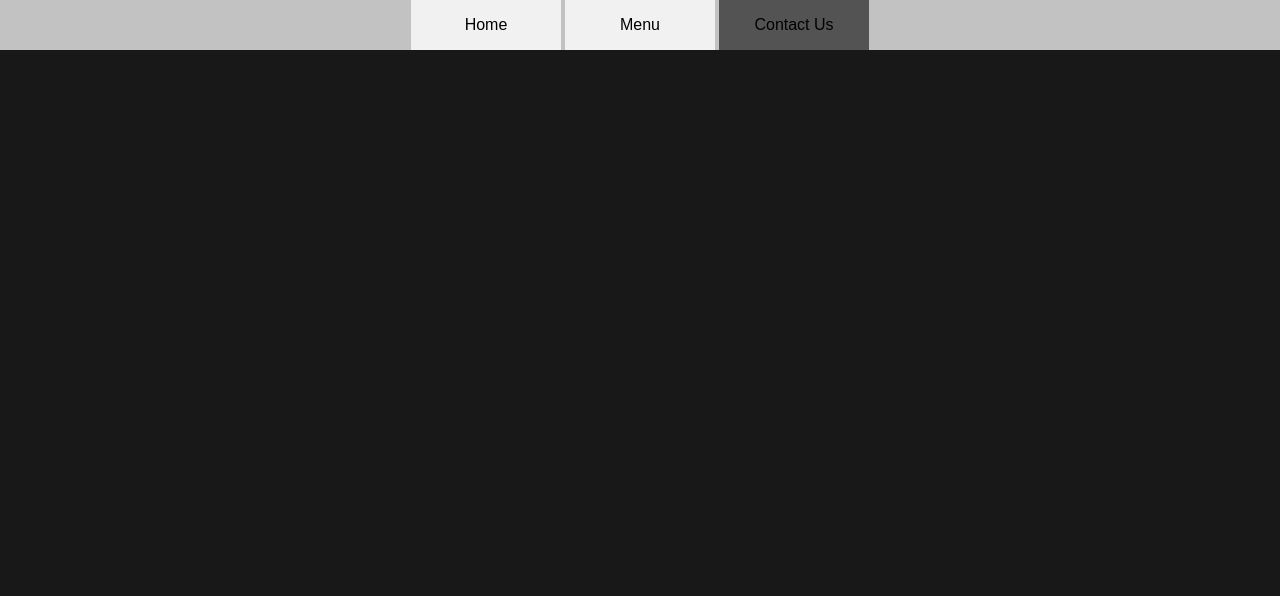
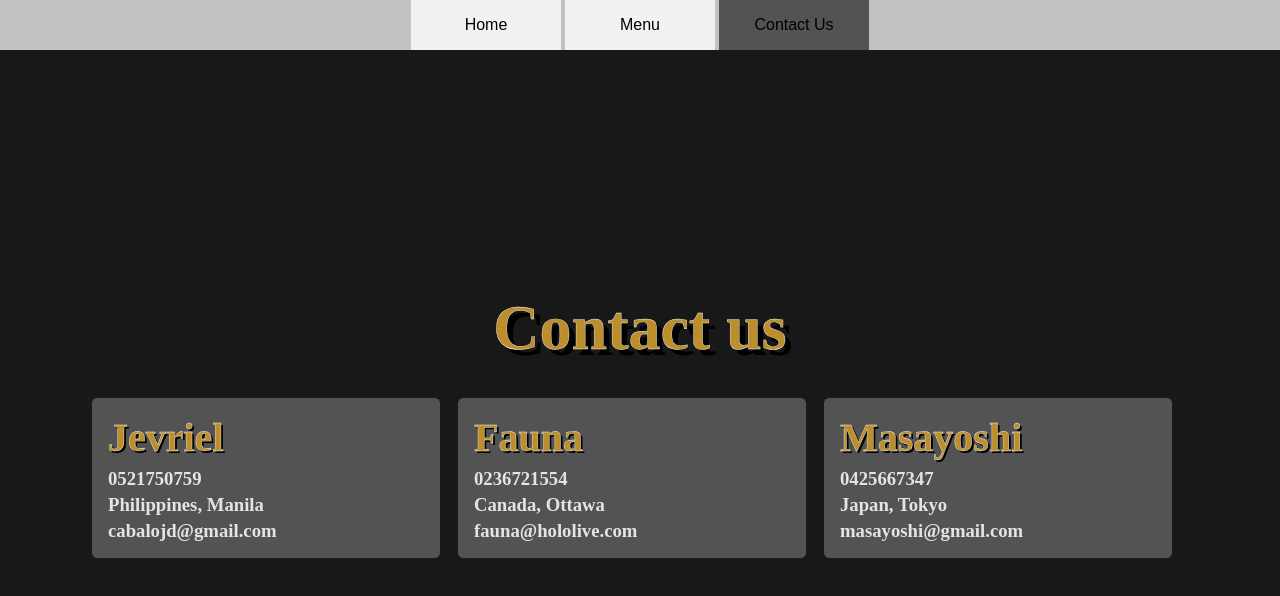
Before and after one commit to Jaydee-88/Project-Restaurant-Page, a website built with webpack: page src/template.html in a window 1280 px wide. Both pictures are taken after a click on the button "Contact Us". Built offline with nearby package versions, Linux system fonts and the light colour scheme.

Commit message:
Finish Project.

```diff
--- a/src/contactuspage.js
+++ b/src/contactuspage.js
@@ -11,10 +11,11 @@ export function loadContactUsPage() {
   headerPara1.classList.add("header--contacts");
 
   const contactSection = document.createElement("section");
+  contactSection.classList.add("contact-section--contacts");
   const contactDiv = document.createElement("div");
   contactDiv.classList.add("contact-div--contacts");
 
-  contactList = [
+  const contactList = [
     {
       name: "Jevriel",
       number: "0521750759",
@@ -30,12 +31,52 @@ export function loadContactUsPage() {
     {
       name: "Masayoshi",
       number: "0425667347",
-      address: "Canada, Ottawa",
+      address: "Japan, Tokyo",
       email: "masayoshi@gmail.com",
     },
   ];
 
-  contactList.forEach((el) => {});
+  function addDropShadow(element) {
+    // Create a new span for the shadow text
+    const shadowText = document.createElement("span");
+    shadowText.textContent = element.textContent;
+
+    // Apply styles for drop shadow
+    shadowText.style.position = "absolute";
+    shadowText.style.color = "rgb(0, 0, 0)"; // Shadow color
+    shadowText.style.left = "2px"; // Offset for shadow
+    shadowText.style.top = "2px"; // Offset for shadow
+    shadowText.style.pointerEvents = "none"; // Prevent interaction with shadow
+    shadowText.style.zIndex = "-1"; // Place behind original text
+
+    // Ensure the parent has a relative position
+    element.style.position = "relative";
+
+    // Append the shadow text to the original element
+    element.appendChild(shadowText);
+  }
+
+  contactList.forEach((el) => {
+    const contactBlock = document.createElement("div");
+    contactBlock.classList.add("contact-block--contacts");
+
+    const contactName = document.createElement("h1");
+    const contactNumber = document.createElement("h3");
+    const contactAddress = document.createElement("h3");
+    const contactEmail = document.createElement("h3");
+
+    contactName.textContent = el.name;
+    contactNumber.textContent = el.number;
+    contactAddress.textContent = el.address;
+    contactEmail.textContent = el.email;
+
+    addDropShadow(contactName);
+    contactBlock.appendChild(contactName);
+    contactBlock.appendChild(contactNumber);
+    contactBlock.appendChild(contactAddress);
+    contactBlock.appendChild(contactEmail);
+    contactSection.appendChild(contactBlock);
+  });
 
   contactSection.appendChild(contactDiv);
 
--- a/src/styles.css
+++ b/src/styles.css
@@ -109,6 +109,7 @@ h1 {
   border: none;
   outline: none;
   border-radius: var(--border-radius-global);
+  cursor: pointer;
 }
 
 .hero-button--home:hover {
--- a/src/styles/contact-page.css
+++ b/src/styles/contact-page.css
@@ -11,8 +11,59 @@
   --navbar-button-pressed: #8a8a8a;
   --navbar-button-active: #535353;
   --border-radius-global: 0.4rem;
+  --stroke: 0.4px rgb(255, 253, 253);
 }
 
 .header--contacts {
   font-size: 4rem;
+  margin-bottom: 2rem;
+  width: 100%;
+  color: var(--main-color);
+  position: relative;
+  -webkit-text-stroke: var(--stroke);
 }
+
+.header--contacts::after {
+  content: "Contact us";
+  color: rgb(0, 0, 0);
+  position: absolute; /* Positions relative to .text */
+  top: 6px;
+  left: 6px;
+  width: 100%;
+  height: 100%;
+  z-index: -1; /* Places it behind the text */
+  -webkit-text-stroke: 0;
+}
+
+.contact-section--contacts {
+  display: flex;
+  gap: 1rem;
+}
+
+.contact-div--contacts {
+  display: flex;
+  gap: 2rem;
+}
+
+.contact-block--contacts {
+  display: flex;
+  flex-direction: column;
+  border-radius: var(--border-radius-global);
+  width: 350px;
+  padding: 1rem;
+  gap: 4px;
+  background-color: #535353;
+  border: 1px solid rgb(27, 27, 27);
+}
+
+.contact-block--contacts h1 {
+  font-size: 2.5rem;
+  margin-bottom: 0.2rem;
+  color: var(--main-color);
+  -webkit-text-stroke: var(--stroke);
+  z-index: 0;
+}
+
+.contact-block--contacts span {
+  -webkit-text-stroke: 0;
+}
```
